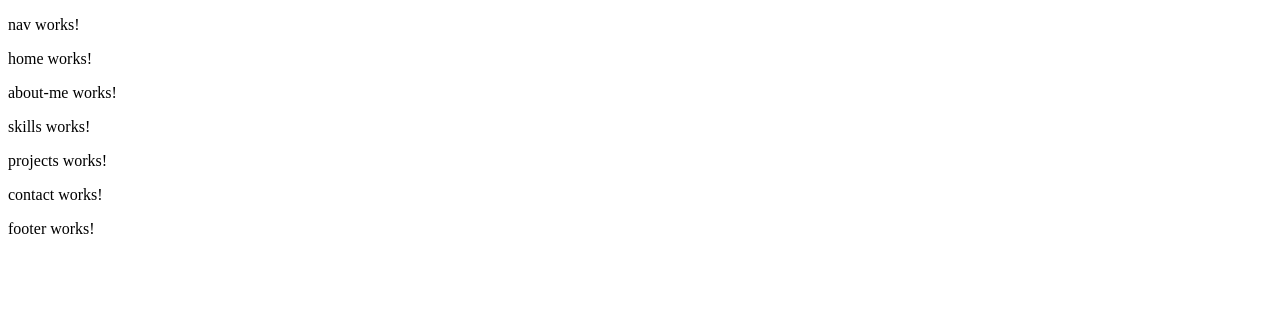
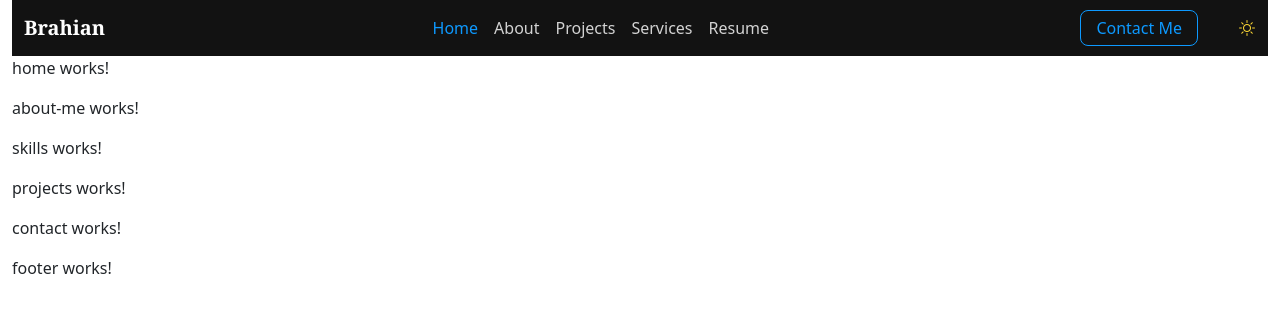
Before and after one commit to Brahianarbelaeza/PortafolioCV, an Angular app: page / in a window 1280 px wide. Shown: the top 312 px of the page. Built offline with nearby package versions, Linux system fonts and the light colour scheme.

Commit message:
Componente nav

```diff
--- a/angular.json
+++ b/angular.json
@@ -28,9 +28,13 @@
               }
             ],
             "styles": [
-              "src/styles.css"
+              "src/styles.css",
+              "node_modules/bootstrap/dist/css/bootstrap.min.css",
+              "node_modules/bootstrap-icons/font/bootstrap-icons.css"
             ],
-            "scripts": []
+            "scripts": [
+              "node_modules/bootstrap/dist/js/bootstrap.bundle.min.js"
+            ]
           },
           "configurations": {
             "production": {
@@ -93,5 +97,8 @@
         }
       }
     }
+  },
+  "cli": {
+    "analytics": false
   }
 }
--- a/package.json
+++ b/package.json
@@ -18,6 +18,8 @@
     "@angular/platform-browser": "^18.2.0",
     "@angular/platform-browser-dynamic": "^18.2.0",
     "@angular/router": "^18.2.0",
+    "bootstrap": "^5.3.6",
+    "bootstrap-icons": "^1.13.1",
     "rxjs": "~7.8.0",
     "tslib": "^2.3.0",
     "zone.js": "~0.14.10"
--- a/src/app/components/nav/nav.component.css
+++ b/src/app/components/nav/nav.component.css
@@ -0,0 +1,90 @@
+.navbar {
+    background-color: #121212;
+  }
+
+  .navbar-brand {
+    font-family: 'Georgia', serif;
+    font-weight: bold;
+    color: white;
+  }
+
+  .navbar-nav .nav-link {
+    color: #d3d3d3;
+    transition: color 0.3s;
+  }
+
+  .navbar-nav .nav-link.active {
+    color: #0d99ff;
+  }
+
+  .navbar-nav .nav-link:hover {
+    color: white;
+  }
+
+  .btn-contact {
+    border: 1px solid #0d99ff;
+    color: #0d99ff;
+    border-radius: 0.5rem;
+    padding: 5px 15px;
+    transition: all 0.3s ease-in-out;
+  }
+
+  .btn-contact:hover {
+    background-color: #0d99ff;
+    color: white;
+  }
+ /* === MODO CLARO COMO LA IMAGEN === */
+body.light-mode {
+    background-color: #e6edf7; /* azul muy claro */
+    color: #1c1c1c;
+  }
+
+  /* NAVBAR */
+  body.light-mode .navbar {
+    background-color: #e6edf7 !important;
+    box-shadow: none;
+  }
+
+  body.light-mode .navbar .nav-link {
+    color: #333 !important;
+    font-weight: 500;
+  }
+
+  body.light-mode .navbar .nav-link.active {
+    color: #409fff !important;
+  }
+
+  body.light-mode .navbar .btn-contact {
+    color: #333;
+    border: 1px solid #333;
+    background-color: transparent;
+    padding: 6px 16px;
+    border-radius: 8px;
+    transition: all 0.3s ease;
+  }
+
+  body.light-mode .navbar .btn-contact:hover {
+    background-color: #333;
+    color: white;
+  }
+
+  /* ÍCONO DE MODO CLARO/OSCURO */
+  body.light-mode .btn-mode i {
+    color: #333 !important;
+  }
+
+  /* BOTÓN PRINCIPAL EN SECCIÓN HOME */
+  body.light-mode .home-contact-button {
+    border: 1px solid #333;
+    color: #333;
+    background-color: transparent;
+    padding: 10px 24px;
+    border-radius: 20px;
+    font-weight: 500;
+    transition: all 0.3s ease;
+  }
+
+  body.light-mode .home-contact-button:hover {
+    background-color: #333;
+    color: white;
+  }
--- a/src/app/components/nav/nav.component.html
+++ b/src/app/components/nav/nav.component.html
@@ -1 +1,35 @@
-<p>nav works!</p>
+<!--<nav class="navbar navbar-expand-lg navbar-dark" [ngClass]="isDarkMode ? 'bg-dark' : 'bg-light'">-->
+    <nav [ngClass]="{'navbar navbar-expand-lg': true, 'navbar-dark': isDarkMode, 'navbar-light bg-light': !isDarkMode}">
+
+    <div class="container-fluid">
+      <a class="navbar-brand" href="#">Brahian</a>
+      <button class="navbar-toggler" type="button" data-bs-toggle="collapse" data-bs-target="#navbarNav">
+        <span class="navbar-toggler-icon"></span>
+      </button>
+      <div class="collapse navbar-collapse justify-content-center" id="navbarNav">
+        <ul class="navbar-nav">
+          <li class="nav-item">
+            <a class="nav-link active" aria-current="page" routerLink="/home">Home</a>
+          </li>
+          <li class="nav-item">
+            <a class="nav-link" routerLink="/about">About</a>
+          </li>
+          <li class="nav-item">
+            <a class="nav-link" routerLink="/projects">Projects</a>
+          </li>
+          <li class="nav-item">
+            <a class="nav-link" routerLink="/services">Services</a>
+          </li>
+          <li class="nav-item">
+            <a class="nav-link" routerLink="/resume">Resume</a>
+          </li>
+        </ul>
+      </div>
+      <div class="d-flex">
+        <a class="btn btn-contact" routerLink="/contact">Contact Me</a>
+      </div>
+    </div>
+    <button class="btn btn-mode ms-3" (click)="toggleTheme()">
+        <i class="bi" [ngClass]="isDarkMode ? 'bi-sun' : 'bi-moon'" [ngStyle]="{ color: isDarkMode ? '#fdd835' : '#ff9800' }"></i>
+      </button>
+  </nav>
--- a/src/app/components/nav/nav.component.ts
+++ b/src/app/components/nav/nav.component.ts
@@ -1,12 +1,24 @@
+import { CommonModule } from '@angular/common';
 import { Component } from '@angular/core';
 
 @Component({
   selector: 'app-nav',
   standalone: true,
-  imports: [],
+  imports: [CommonModule],
   templateUrl: './nav.component.html',
   styleUrl: './nav.component.css'
 })
 export class NavComponent {
+  isDarkMode: boolean = true;
+  toggleTheme() {
+    this.isDarkMode = !this.isDarkMode;
+    document.body.classList.toggle('light-mode', !this.isDarkMode);
+    localStorage.setItem('darkMode', this.isDarkMode.toString());
+  }
 
+  ngOnInit(): void {
+    const savedMode = localStorage.getItem('darkMode');
+    this.isDarkMode = savedMode === null ? true : savedMode === 'true';
+    document.body.classList.toggle('light-mode', !this.isDarkMode);
+  }
 }
--- a/src/index.html
+++ b/src/index.html
@@ -10,4 +10,3 @@
 <body>
   <app-root></app-root>
 </body>
-</html>
```
Also changed, not shown: 2 other files (tests, documents, lock files or other folders).
